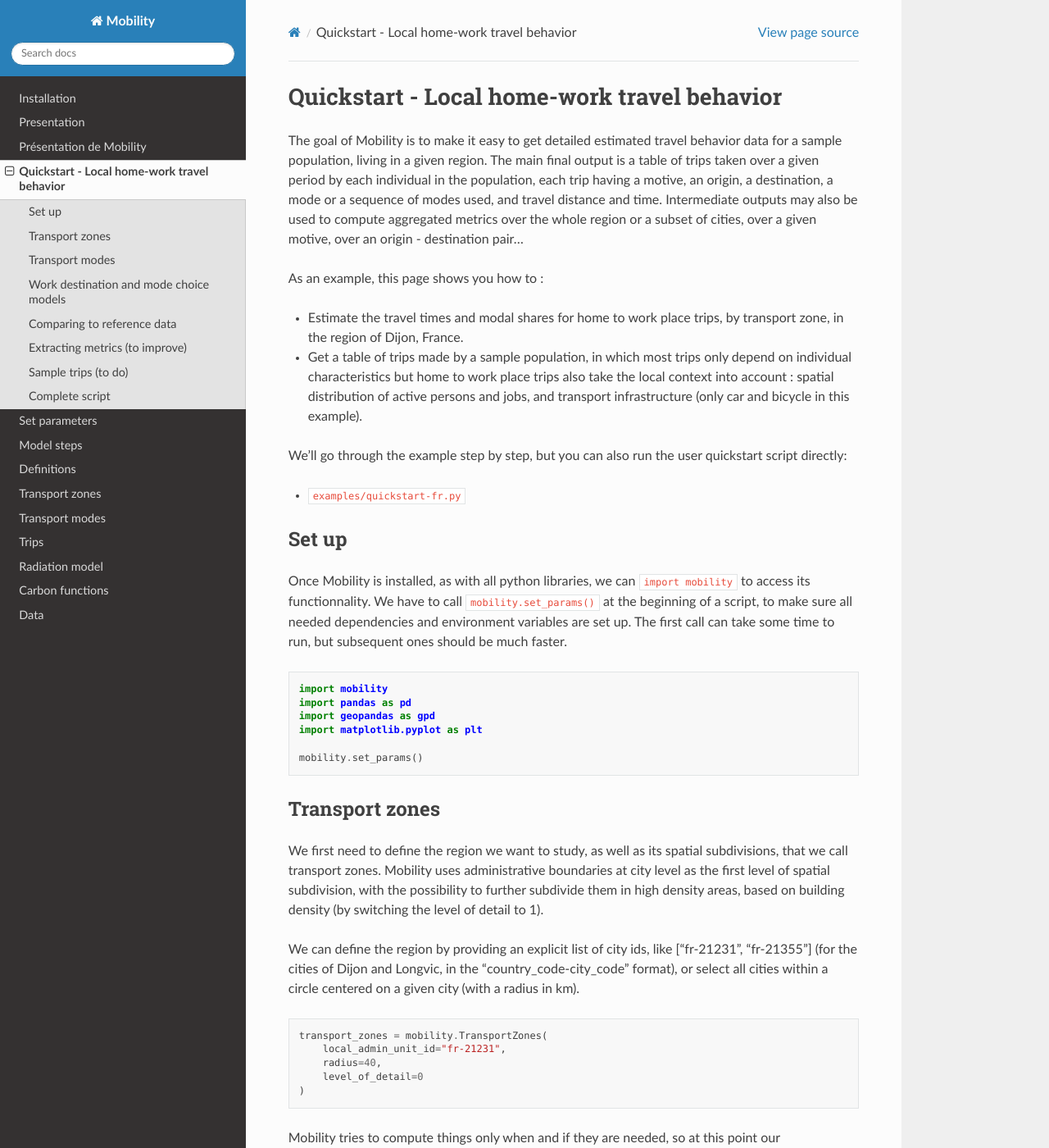
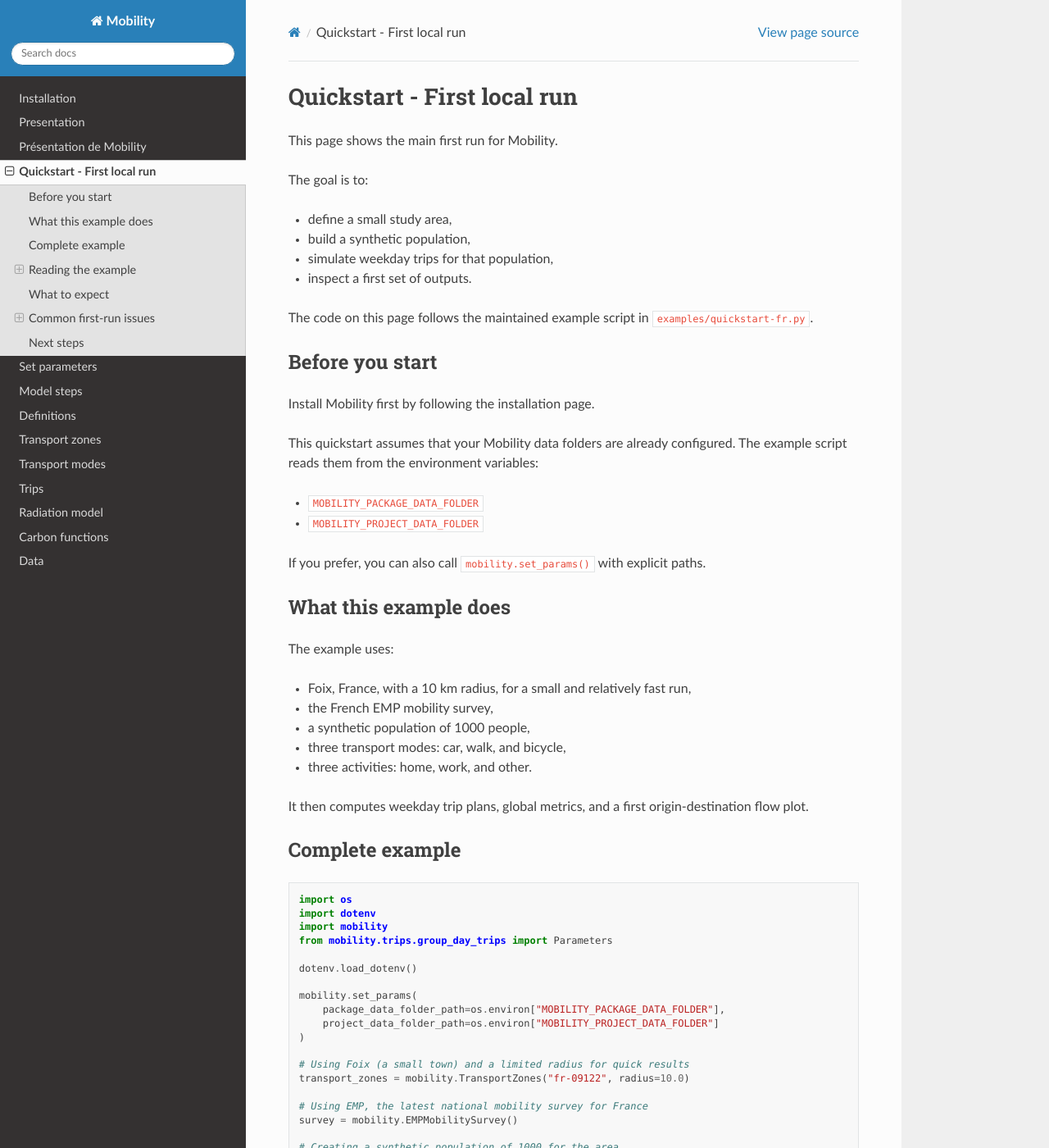
Before and after one commit to mobility-team/mobility, a Sphinx documentation site: the page built from docs/source/quickstart.md, in a window 1280 px wide and 1400 px high. Shown: the whole window at 82% size. Built offline with Sphinx 7.4.7 and the Read the Docs theme 3.1.0, drawn with Linux system fonts in a browser that asks for light colours; some of the changed text lies outside the part shown.

Commit message:
Rewrite main quickstart around current workflow

````diff
--- a/docs/source/quickstart.md
+++ b/docs/source/quickstart.md
@@ -1,251 +1,205 @@
-# Quickstart - Local home-work travel behavior
+# Quickstart - First local run
 
-The goal of Mobility is to make it easy to get detailed estimated travel behavior data for a sample population, living in a given region. The main final output is a table of trips taken over a given period by each individual in the population, each trip having a motive, an origin, a destination, a mode or a sequence of modes used, and travel distance and time. Intermediate outputs may also be used to compute aggregated metrics over the whole region or a subset of cities, over a given motive, over an origin - destination pair...
+This page shows the main first run for Mobility.
 
-As an example, this page shows you how to :
-- Estimate the travel times and modal shares for home to work place trips, by transport zone, in the region of Dijon, France.
-- Get a table of trips made by a sample population, in which most trips only depend on individual characteristics but home to work place trips also take the local context into account : spatial distribution of active persons and jobs, and transport infrastructure (only car and bicycle in this example).
+The goal is to:
 
-We'll go through the example step by step, but you can also run the user quickstart script directly:
-- `examples/quickstart-fr.py`
+* define a small study area,
+* build a synthetic population,
+* simulate weekday trips for that population,
+* inspect a first set of outputs.
 
-## Set up
+The code on this page follows the maintained example script in ``examples/quickstart-fr.py``.
 
-Once Mobility is installed, as with all python libraries, we can `import mobility` to access its functionnality. We have to call `mobility.set_params()` at the beginning of a script, to make sure all needed dependencies and environment variables are set up. The first call can take some time to run, but subsequent ones should be much faster.
+## Before you start
+
+Install Mobility first by following the installation page.
+
+This quickstart assumes that your Mobility data folders are already configured. The example script reads them from the environment variables:
+
+* ``MOBILITY_PACKAGE_DATA_FOLDER``
+* ``MOBILITY_PROJECT_DATA_FOLDER``
+
+If you prefer, you can also call ``mobility.set_params()`` with explicit paths.
+
+## What this example does
+
+The example uses:
+
+* Foix, France, with a 10 km radius, for a small and relatively fast run,
+* the French EMP mobility survey,
+* a synthetic population of 1000 people,
+* three transport modes: car, walk, and bicycle,
+* three activities: home, work, and other.
+
+It then computes weekday trip plans, global metrics, and a first origin-destination flow plot.
+
+## Complete example
 
 ```python
+import os
+import dotenv
 import mobility
-import pandas as pd
-import geopandas as gpd
-import matplotlib.pyplot as plt
+from mobility.trips.group_day_trips import Parameters
 
-mobility.set_params()
+dotenv.load_dotenv()
+
+mobility.set_params(
+    package_data_folder_path=os.environ["MOBILITY_PACKAGE_DATA_FOLDER"],
+    project_data_folder_path=os.environ["MOBILITY_PROJECT_DATA_FOLDER"]
+)
+
+# Using Foix (a small town) and a limited radius for quick results
+transport_zones = mobility.TransportZones("fr-09122", radius=10.0)
+
+# Using EMP, the latest national mobility survey for France
+survey = mobility.EMPMobilitySurvey()
+
+# Creating a synthetic population of 1000 for the area
+population = mobility.Population(transport_zones, sample_size=1000)
+
+# Simulating trips for this population for car, walk, bicycle
+population_trips = mobility.GroupDayTrips(
+    population=population,
+    modes=[
+        mobility.Car(transport_zones),
+        mobility.Walk(transport_zones),
+        mobility.Bicycle(transport_zones),
+    ],
+    activities=[
+        mobility.Home(),
+        mobility.Work(),
+        mobility.Other(population=population),
+    ],
+    surveys=[survey],
+    parameters=Parameters(
+        n_iterations=1,
+        mode_sequence_search_parallel=False,
+    ),
+)
+
+# You can get weekday plan steps to inspect them
+weekday_plan_steps = population_trips.get()["weekday_plan_steps"].collect()
+
+# You can compute global metrics for weekday trips
+global_metrics = population_trips.weekday_run.evaluate("global_metrics")
+
+# You can plot weekday OD flows, with labels for prominent cities
+weekday_results = population_trips.weekday_run.results()
+labels = weekday_results.get_prominent_cities()
+weekday_results.plot_od_flows(labels=labels)
+
+# You can get a report of the parameters used in the model
+report = population_trips.parameters_dataframe()
 ```
 
-## Transport zones
+## Reading the example
 
-We first need to define the region we want to study, as well as its spatial subdivisions, that we call transport zones. Mobility uses administrative boundaries at city level as the first level of spatial subdivision, with the possibility to further subdivide them in high density areas, based on building density (by switching the level of detail to 1).
+### 1. Configure Mobility
 
-We can define the region by providing an explicit list of city ids, like ["fr-21231", "fr-21355"] (for the cities of Dijon and Longvic, in the "country_code-city_code" format), or select all cities within a circle centered on a given city (with a radius in km).
+``mobility.set_params(...)`` tells Mobility where to store shared datasets and project-specific datasets.
+
+On a first run, this step can also trigger data preparation and R package setup depending on your environment.
+
+### 2. Define the study area
 
 ```python
-transport_zones = mobility.TransportZones(
-    local_admin_unit_id="fr-21231",
-    radius=40,
-    level_of_detail=0
+transport_zones = mobility.TransportZones("fr-09122", radius=10.0)
+```
+
+This creates the study area around Foix and builds the transport-zone input used by the rest of the workflow.
+
+### 3. Build the population and model inputs
+
+```python
+survey = mobility.EMPMobilitySurvey()
+population = mobility.Population(transport_zones, sample_size=1000)
+```
+
+The survey provides observed mobility behaviour patterns. The synthetic population provides the local population that will be simulated.
+
+### 4. Simulate weekday trips
+
+```python
+population_trips = mobility.GroupDayTrips(
+    population=population,
+    modes=[
+        mobility.Car(transport_zones),
+        mobility.Walk(transport_zones),
+        mobility.Bicycle(transport_zones),
+    ],
+    activities=[
+        mobility.Home(),
+        mobility.Work(),
+        mobility.Other(population=population),
+    ],
+    surveys=[survey],
+    parameters=Parameters(
+        n_iterations=1,
+        mode_sequence_search_parallel=False,
+    ),
 )
 ```
 
-Mobility tries to compute things only when and if they are needed, so at this point our transport_zones object did not create anything. We need to explicitly access its content to first create and then retrieve the pandas.GeoDataFrame, so we can plot or inspect it for example.
+``GroupDayTrips`` is the main workflow object in this quickstart. It combines:
+
+* a population,
+* available transport modes,
+* daily activities,
+* survey data,
+* model parameters.
+
+### 5. Inspect the outputs
 
 ```python
-tz_gdf = transport_zones.get()
-tz_gdf.plot()
-tz_gdf.head()
+weekday_plan_steps = population_trips.get()["weekday_plan_steps"].collect()
+global_metrics = population_trips.weekday_run.evaluate("global_metrics")
+weekday_results = population_trips.weekday_run.results()
+report = population_trips.parameters_dataframe()
 ```
 
-## Transport modes
+These outputs are useful for a first check:
 
-We then need to define the available transport modes for our local population, and their perception : cost of distance (€/km), cost of time (€/h), cost constant (€/trip). For this example we can use only two modes, only differentiate the cost of distance, and use Mobility's default values for the other generalized costs parameters.
+* ``weekday_plan_steps`` gives access to simulated weekday trip-plan steps,
+* ``global_metrics`` provides aggregated indicators,
+* ``weekday_results`` gives access to result plots and summaries,
+* ``report`` lists the parameters used for the run.
 
-```python
-car = mobility.CarMode(
-    transport_zones=transport_zones,
-    generalized_cost_parameters=mobility.GeneralizedCostParameters(
-        cost_of_distance=0.1
-    )
-)
+## What to expect
 
-bicycle = mobility.BicycleMode(
-    transport_zones=transport_zones,
-    generalized_cost_parameters=mobility.GeneralizedCostParameters(
-        cost_of_distance=0.0
-    )
-)
+A successful run should give you:
 
-modes = [
-    car,
-    bicycle
-]
-```
+* a dataframe-like table of weekday plan steps,
+* aggregated weekday indicators,
+* an origin-destination flow plot,
+* a parameter report for traceability.
 
-## Work destination and mode choice models
+The first execution can take noticeably longer than later ones because Mobility may need to prepare local data and dependencies.
 
-We can then create two choice models that will estimate the probability of choosing a work place given the transport zone in which an active person lives, and the probability of using a car or a bicycle to get from one transport zone to another. As we saw earlier, don't forget to access the model contents by calling `get`,  to create and retrieve them.
+## Common first-run issues
 
+### Missing environment variables
 
-```python
-work_choice_model = mobility.WorkDestinationChoiceModel(
-    transport_zones,
-    modes=modes
-)
+If ``MOBILITY_PACKAGE_DATA_FOLDER`` or ``MOBILITY_PROJECT_DATA_FOLDER`` are not defined, the example script will fail before the model starts.
 
-mode_choice_model = mobility.TransportModeChoiceModel(
-    destination_choice_model=work_choice_model
-)
+In that case, either:
 
-work_choice_model.get()
-mode_df = mode_choice_model.get()
-```
+* define these variables in your environment or ``.env`` file,
+* or replace the ``set_params`` call with explicit folder paths.
 
-## Comparing to reference data
+### Long setup time
 
-We can see how well the model matches the home - work place pair counts estimated by INSEE and OFS, by comparing them directly on a log-log plot (so we don't only see big counts) or by computing their Sorensen Similarity Index (SSI) at different minimum count thresholds (the SSI goes from 0 to 1, 1 being a perfect fit).
+The first run can be slow because Mobility may download, prepare, or cache data, and may also install required R packages.
 
+### Windows and R package installation
 
-```python
-comparison = work_choice_model.get_comparison()
+If R package installation fails behind a proxy, see the installation page for the Windows-specific workaround using ``r_packages_download_method="wininet"``.
 
-work_choice_model.plot_model_fit(comparison)
+## Next steps
 
-work_choice_model.compute_ssi(comparison, 200)
-work_choice_model.compute_ssi(comparison, 400)
-work_choice_model.compute_ssi(comparison, 1000)
-```
+After this first run, the next useful pages are:
 
-This toy model does OK but does not fit very well, so we could try to tweak the different parameters to improve the fit ! Keep in mind that reference data are also estimates, and that small counts (< 200) are likely to be very uncertain.
-
-## Extracting metrics (to improve)
-
-We can also use data generated by the choice models to compute and then plot maps of different metrics of interest, for example the average time to get to work, from each transport zone.
-
-```python
-car_travel_costs = car.travel_costs.get()
-car_travel_costs["mode"] = "car"
-
-bicycle_travel_costs = bicycle.travel_costs.get()
-bicycle_travel_costs["mode"] = "bicycle"
-
-travel_costs = pd.concat([
-    car_travel_costs,
-    bicycle_travel_costs]
-)
-
-
-ids = transport_zones.get()[["local_admin_unit_id", "transport_zone_id"]]
-ori_dest_counts = pd.merge(comparison, ids, left_on="local_admin_unit_id_from", right_on="local_admin_unit_id")
-ori_dest_counts = pd.merge(ori_dest_counts, ids, left_on="local_admin_unit_id_to", right_on="local_admin_unit_id")
-ori_dest_counts = ori_dest_counts[["transport_zone_id_x", "transport_zone_id_y", "flow_volume"]]
-ori_dest_counts = ori_dest_counts.rename(columns={"transport_zone_id_x": "from", "transport_zone_id_y":"to"})
-modal_shares = pd.merge(mode_df, ori_dest_counts, on=["from", "to"])
-modal_shares["flow_volume"] = modal_shares["flow_volume"] * modal_shares["prob"]
-
-travel_time_by_ori = pd.merge(modal_shares, travel_costs, on=["from", "to", "mode"])
-travel_time_by_ori["tot_time"] = travel_time_by_ori["time"]*travel_time_by_ori["flow_volume"]
-travel_time_by_ori = travel_time_by_ori.groupby("from")["tot_time"].sum()/travel_time_by_ori.groupby("from")["flow_volume"].sum()
-travel_time_by_ori.name = "average_travel_time"
-travel_time_by_ori = pd.merge(transport_zones.get(), travel_time_by_ori.reset_index(), left_on="transport_zone_id", right_on="from")
-travel_time_by_ori = gpd.GeoDataFrame(travel_time_by_ori)
-travel_time_by_ori.plot(column="average_travel_time", legend=True)
-plt.show()
-
-```
-
-## Sample trips (to do)
-
-One last step is needed to get a table of trips made by a sample population. We need to initialize this population by sampling individuals in each transport zone, sample activity programmes and the related trips for each individual, and finally contextualize some of the trips given the work place and mode choice models we have.
-
-
-## Complete script
-```python
-# -----------------------------------------------------------------------------
-# Set up
-
-import mobility
-import pandas as pd
-import geopandas as gpd
-import matplotlib.pyplot as plt
-
-mobility.set_params()
-
-# -----------------------------------------------------------------------------
-# Transport modes
-
-transport_zones = mobility.TransportZones(
-    local_admin_unit_id="fr-21231",
-    radius=40,
-    level_of_detail=0
-)
-
-# -----------------------------------------------------------------------------
-# Transport modes
-
-car = mobility.CarMode(
-    transport_zones=transport_zones,
-    generalized_cost_parameters=mobility.GeneralizedCostParameters(
-        cost_of_distance=0.1
-    )
-)
-
-bicycle = mobility.BicycleMode(
-    transport_zones=transport_zones,
-    generalized_cost_parameters=mobility.GeneralizedCostParameters(
-        cost_of_distance=0.0
-    )
-)
-
-modes = [
-    car,
-    bicycle
-]
-
-# -----------------------------------------------------------------------------
-# Work destination and mode choice models
-
-work_choice_model = mobility.WorkDestinationChoiceModel(
-    transport_zones,
-    modes=modes
-)
-
-mode_choice_model = mobility.TransportModeChoiceModel(
-    destination_choice_model=work_choice_model
-)
-
-work_choice_model.get()
-mode_df = mode_choice_model.get()
-
-# -----------------------------------------------------------------------------
-# Comparing to reference data
-
-comparison = work_choice_model.get_comparison()
-
-work_choice_model.plot_model_fit(comparison)
-
-work_choice_model.compute_ssi(comparison, 200)
-work_choice_model.compute_ssi(comparison, 400)
-work_choice_model.compute_ssi(comparison, 1000)
-
-# -----------------------------------------------------------------------------
-# Extracting metrics
-
-# Average travel time by origin
-car_travel_costs = car.travel_costs.get()
-car_travel_costs["mode"] = "car"
-
-bicycle_travel_costs = bicycle.travel_costs.get()
-bicycle_travel_costs["mode"] = "bicycle"
-
-travel_costs = pd.concat([
-    car_travel_costs,
-    bicycle_travel_costs]
-)
-
-
-ids = transport_zones.get()[["local_admin_unit_id", "transport_zone_id"]]
-ori_dest_counts = pd.merge(comparison, ids, left_on="local_admin_unit_id_from", right_on="local_admin_unit_id")
-ori_dest_counts = pd.merge(ori_dest_counts, ids, left_on="local_admin_unit_id_to", right_on="local_admin_unit_id")
-ori_dest_counts = ori_dest_counts[["transport_zone_id_x", "transport_zone_id_y", "flow_volume"]]
-ori_dest_counts = ori_dest_counts.rename(columns={"transport_zone_id_x": "from", "transport_zone_id_y":"to"})
-modal_shares = pd.merge(mode_df, ori_dest_counts, on=["from", "to"])
-modal_shares["flow_volume"] = modal_shares["flow_volume"] * modal_shares["prob"]
-
-travel_time_by_ori = pd.merge(modal_shares, travel_costs, on=["from", "to", "mode"])
-travel_time_by_ori["tot_time"] = travel_time_by_ori["time"]*travel_time_by_ori["flow_volume"]
-travel_time_by_ori = travel_time_by_ori.groupby("from")["tot_time"].sum()/travel_time_by_ori.groupby("from")["flow_volume"].sum()
-travel_time_by_ori.name = "average_travel_time"
-travel_time_by_ori = pd.merge(transport_zones.get(), travel_time_by_ori.reset_index(), left_on="transport_zone_id", right_on="from")
-travel_time_by_ori = gpd.GeoDataFrame(travel_time_by_ori)
-travel_time_by_ori.plot(column="average_travel_time", legend=True)
-plt.show()
-
-```
+* transport zones,
+* transport modes,
+* trips,
+* carbon computation and scenario analysis.
````
